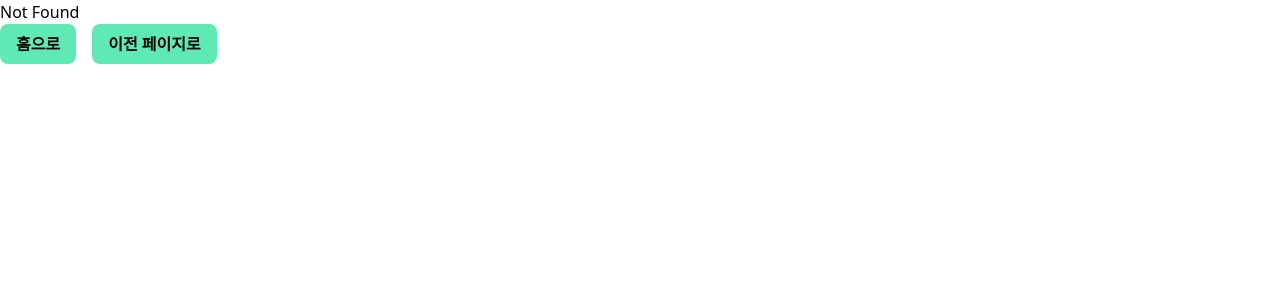
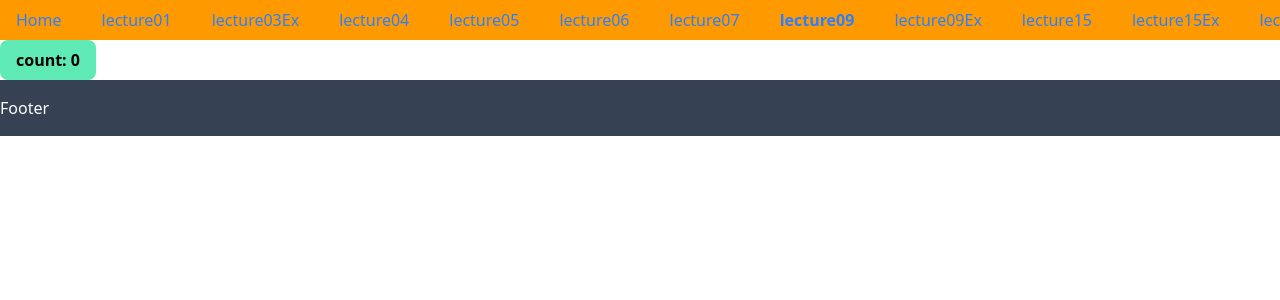
Before and after one commit to Catailog/react-10, a React (Vite) app: page /lecture09 in a window 1280 px wide. Before the commit this address had no page. Shown: the top 300 px of the page. Built offline with nearby package versions, Linux system fonts and the light colour scheme; the HTML template or start-up script is replaced by a standard one.

Commit message:
feat: lecture09 useEffect 추가

```diff
--- a/src/App.tsx
+++ b/src/App.tsx
@@ -20,6 +20,7 @@ export default function App() {
   const Lecture05Layout02 = lazy(() => import('@/lectures/lecture05/components/Layout02'));
   const Lecture06 = lazy(() => import('@/lectures/lecture06/Lecture06'));
   const Lecture07 = lazy(() => import('@/lectures/lecture07/Lecture07'));
+  const Lecture09 = lazy(() => import('@/lectures/lecture09/Lecture09'));
   const Lecture09Ex = lazy(() => import('@/lectures/lecture09-exercise/Lecture09Ex'));
   const Lecture15 = lazy(() => import('@/lectures/lecture15/pages/ContextPage'));
   const Lecture15Ex = lazy(() => import('@/lectures/lecture15-exercise/ThemeApp'));
@@ -49,6 +50,7 @@ export default function App() {
             </Route>
             <Route path="lecture06" element={<Lecture06 />}></Route>
             <Route path="lecture07" element={<Lecture07 />}></Route>
+            <Route path="lecture09" element={<Lecture09 />}></Route>
             <Route path="lecture09Ex" element={<Lecture09Ex />}></Route>
             <Route path="lecture15" element={<Lecture15 />}></Route>
             <Route path="lecture15Ex" element={<Lecture15Ex />}></Route>
--- a/src/components/Header.tsx
+++ b/src/components/Header.tsx
@@ -11,6 +11,7 @@ export function Header() {
         <NavLinkItem to="/lecture05">lecture05</NavLinkItem>
         <NavLinkItem to="/lecture06">lecture06</NavLinkItem>
         <NavLinkItem to="/lecture07">lecture07</NavLinkItem>
+        <NavLinkItem to="/lecture09">lecture09</NavLinkItem>
         <NavLinkItem to="/lecture09Ex">lecture09Ex</NavLinkItem>
         <NavLinkItem to="/lecture15">lecture15</NavLinkItem>
         <NavLinkItem to="/lecture15Ex">lecture15Ex</NavLinkItem>
--- /dev/null
+++ b/src/lectures/lecture09/Lecture09.tsx
@@ -0,0 +1,30 @@
+import { useEffect, useState } from 'react';
+
+import { Button } from '@/components/Button';
+
+export default function Lecture09() {
+  const [count, setCount] = useState<number>(0);
+
+  // deps가 없으면 마운트/언마운트 시에만 실행
+  useEffect(() => {
+    console.log('useEffect(deps: []) 마운트 시 실행');
+
+    return () => {
+      console.log('useEffect cleanup(deps: []) 언마운트 시 실행');
+    };
+  }, []);
+  // deps가 있으면 deps가 변할 시 실행
+  useEffect(() => {
+    console.log('useEffect(deps: [count]) count가 변하면 실행');
+
+    return () => {
+      console.log('useEffect cleanup(deps: [count]) count가 변하면 실행');
+    };
+  }, [count]);
+
+  const onClick = () => {
+    setCount((prev) => prev + 1);
+  };
+
+  return <Button onClick={onClick}>count: {count}</Button>;
+}
```
